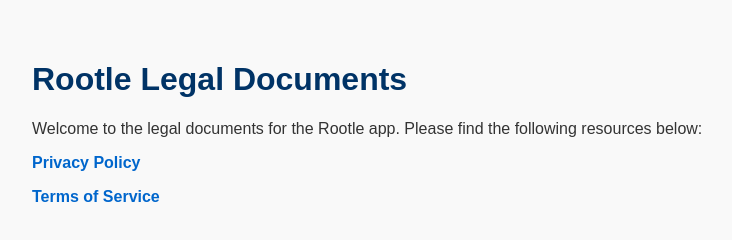
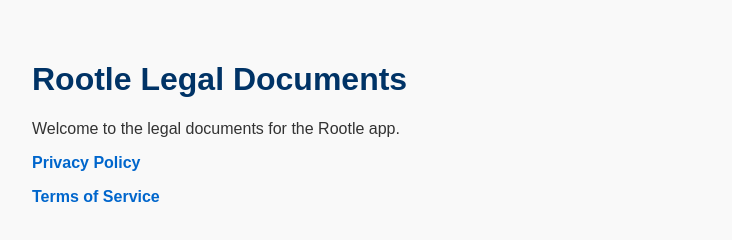
Before and after one commit to LittleDorrit/Rootle, a plain HTML site: page index.html in a window 1280 px wide. Shown: the whole page, without its empty margins (8-740 px from the left). Drawn offline with Linux system fonts and the light colour scheme.

Commit message:
Add files via upload

```diff
--- a/index.html
+++ b/index.html
@@ -15,7 +15,7 @@
 </head>
 <body>
   <h1>Rootle Legal Documents</h1>
-  <p>Welcome to the legal documents for the Rootle app. Please find the following resources below:</p>
+  <p>Welcome to the legal documents for the Rootle app. </p>
   <ul>
     <li><a href="rootle_privacy_policy.html">Privacy Policy</a></li>
     <li><a href="terms_of_service.html">Terms of Service</a></li>
```
